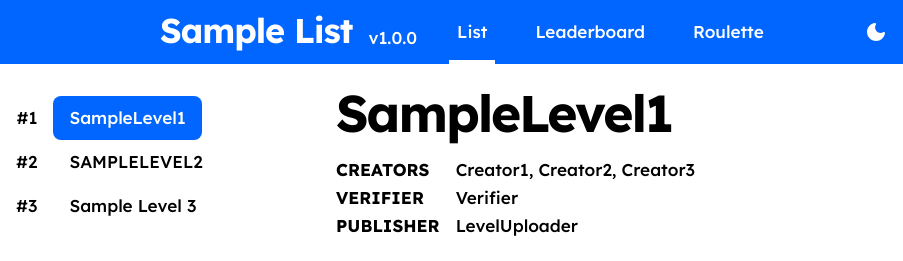
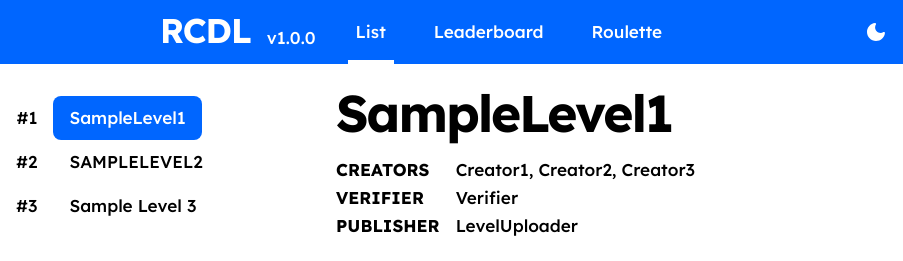
Before and after one commit to ggman2882/RaresChatDemonlist, a plain HTML site: page index.html in a window 1280 px wide. Shown: the top 261 px of the page, 0-903 px from the left. Drawn offline with nearby package versions, Linux system fonts and the light colour scheme.

Commit message:
Update index.html

```diff
--- a/index.html
+++ b/index.html
@@ -3,7 +3,7 @@
     <head>
         <meta charset="UTF-8" />
         <meta name="viewport" content="width=1024" />
-        <title>Your List Name</title>
+        <title>Rare's Chat Demonlist</title>
 
         <!-- Replace your server icon by uploading an image file named "list_icon.png"-->
         <link rel="icon" href="/list_icon.png" />
@@ -37,7 +37,7 @@
     <body id="app">
         <header :class="{ dark: store.dark }">
             <div class="logo">
-                <h2>Sample List</h2>
+                <h2>RCDL</h2>
                 <p>v1.0.0</p>
             </div>
             <nav class="nav">
```
